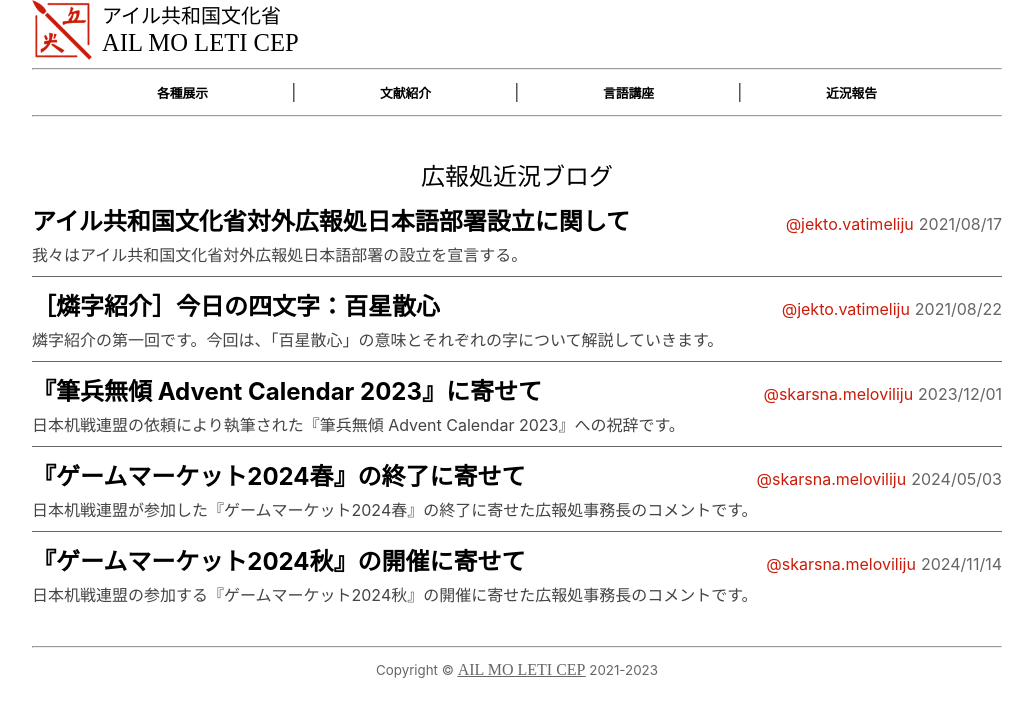
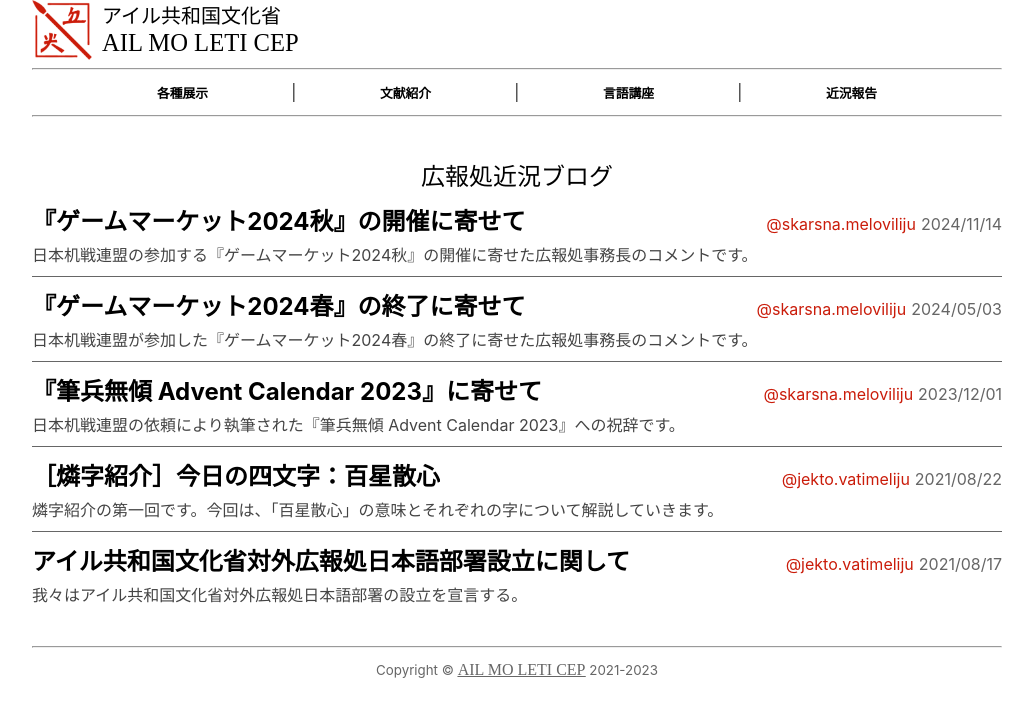
Before and after one commit to AIL-MO-LETI-CEP/ail-mo-leti-cep.github.io, a Next.js app: page /blog in a window 1280 px wide. Shown: the top 716 px of the page, without its empty margins (123-1156 px from the left). Built offline with nearby package versions, Linux system fonts and the light colour scheme; a web font is replaced by a local one.

Commit message:
feat: sort blog descending order

```diff
--- a/src/pages/blog/PostItemList.tsx
+++ b/src/pages/blog/PostItemList.tsx
@@ -10,7 +10,9 @@ export default function PostItemList({ posts }: Props) {
   return (
     <Wrap>
       <ListContainer>
-        {posts.map((post) => (
+        {posts
+          .sort((a, b) => (a.date < b.date ? 1 : -1))
+          .map((post) => (
             <PostItem
               key={post.path}
               author={post.author.name}
```
Lines whose indentation alone changed are shown as unchanged.
